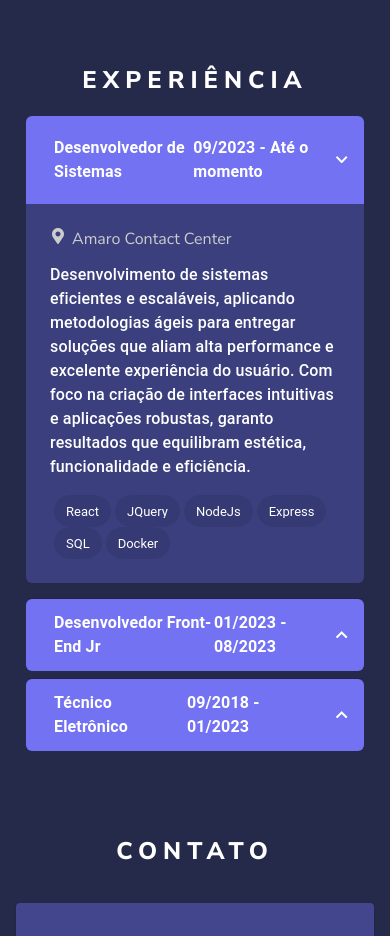
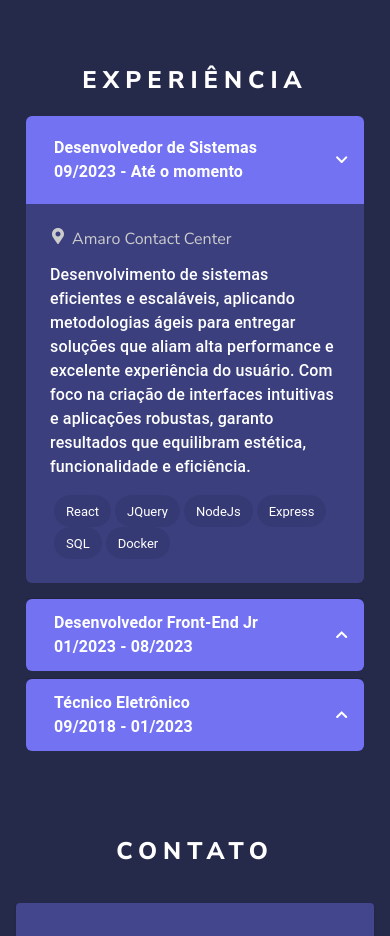
Before and after one commit to Cleber-Severo/my-portfolio, a React (Vite) app: page / in a window 390 px wide. Shown: the part 2460-3396 px from the top of the page. Built offline with nearby package versions, Linux system fonts and the light colour scheme; a web font is replaced by a local one.

Commit message:
chore: experiences acordion header responsive

```diff
--- a/src/components/styles/Experiences.css
+++ b/src/components/styles/Experiences.css
@@ -24,4 +24,9 @@ section#resume {
   section#resume {
       padding: 0 10px
   }
+
+  section#resume span.MuiAccordionSummary-content.MuiAccordionSummary-contentGutters.css-yfrx4k-MuiAccordionSummary-content div {
+    flex-direction: column;
+  }
+
 }
```
